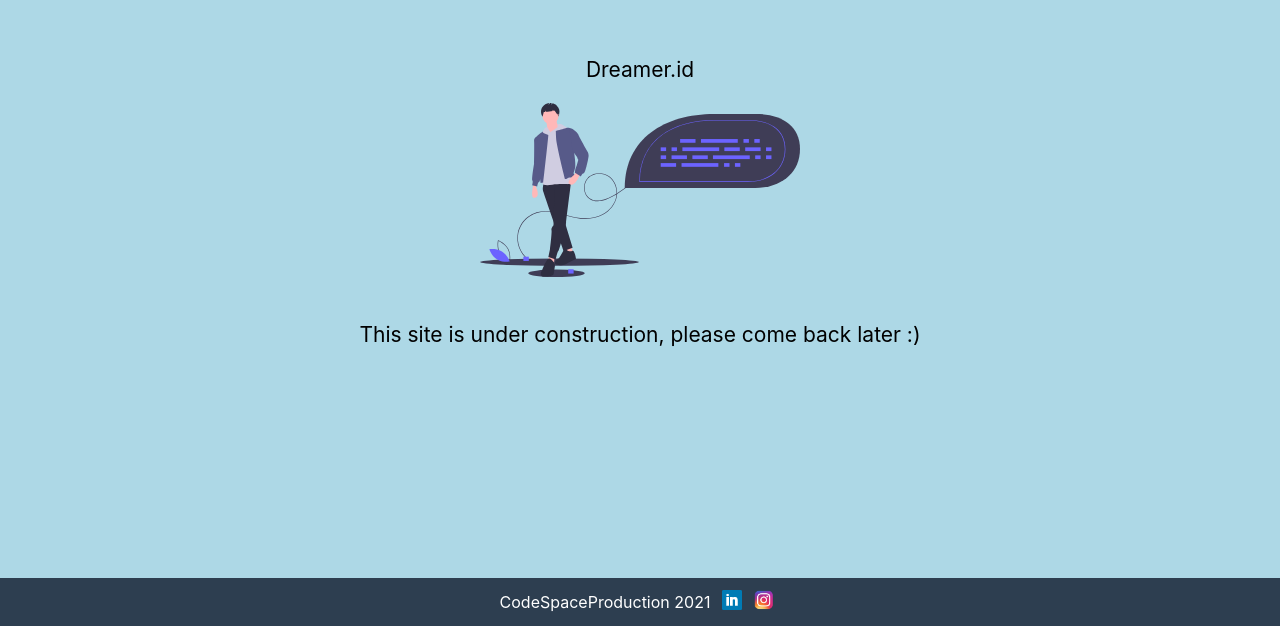
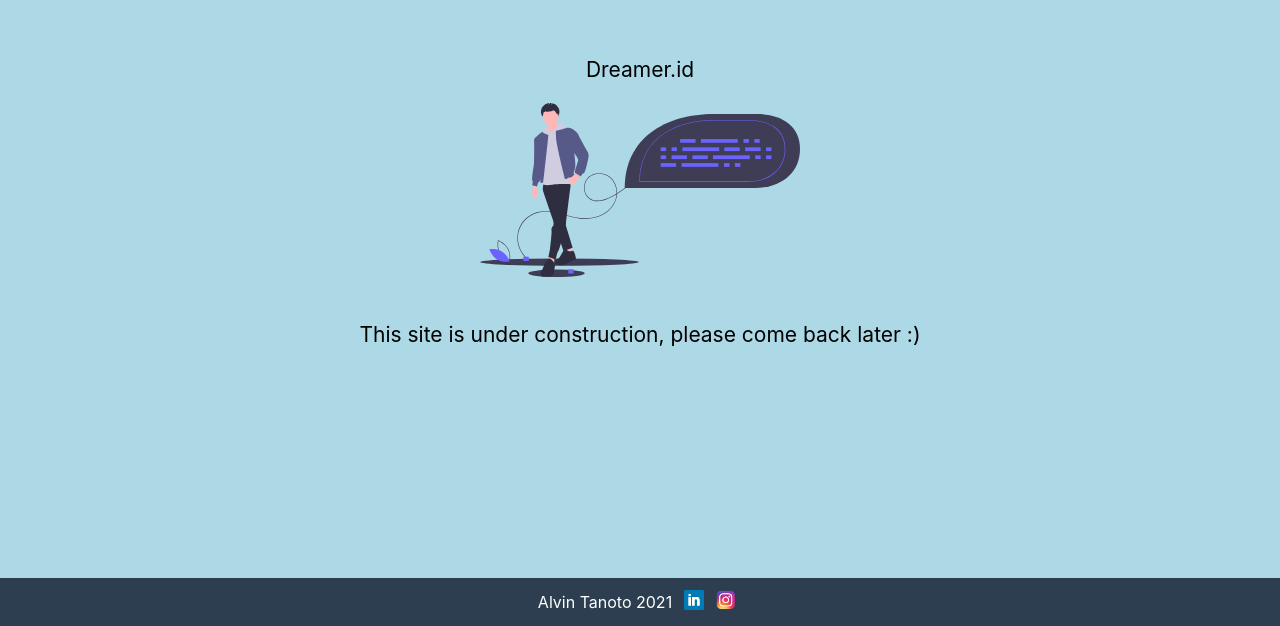
Before and after one commit to aDreamerForever/dreamer.id, a React (Create React App) app: page / in a window 1280 px wide. Shown: the part 174-800 px from the top of the page. Built offline with nearby package versions, Linux system fonts and the light colour scheme.

Commit message:
change footer name

```diff
--- a/src/App.js
+++ b/src/App.js
@@ -18,7 +18,7 @@ function App() {
             </header>
 
             <footer className="App-footer">
-                <p className="footer-text">CodeSpaceProduction 2021</p>
+                <p className="footer-text">Alvin Tanoto 2021</p>
                 <a
                     href="https://id.linkedin.com/in/alvin-tanoto-662537152"
                     target="_blank"
```
